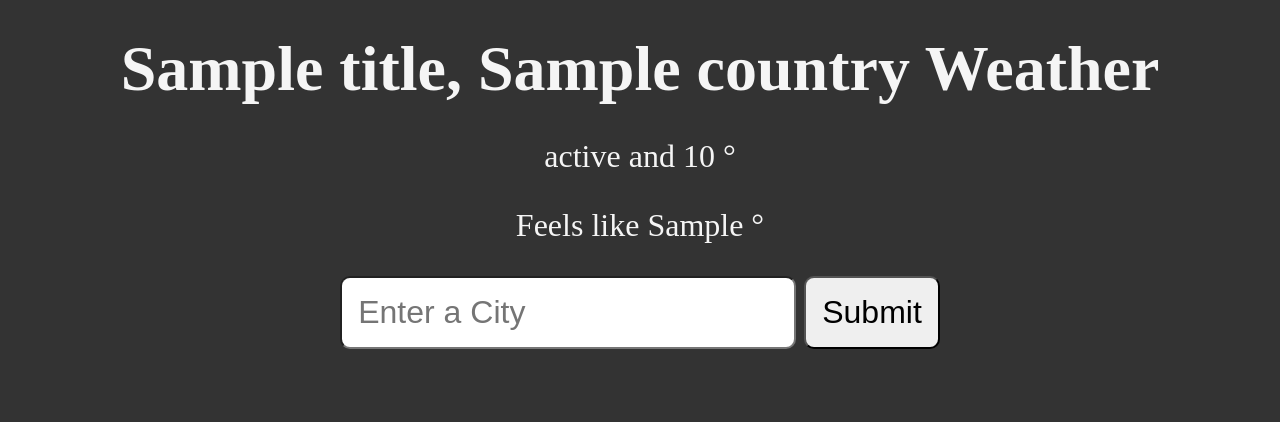
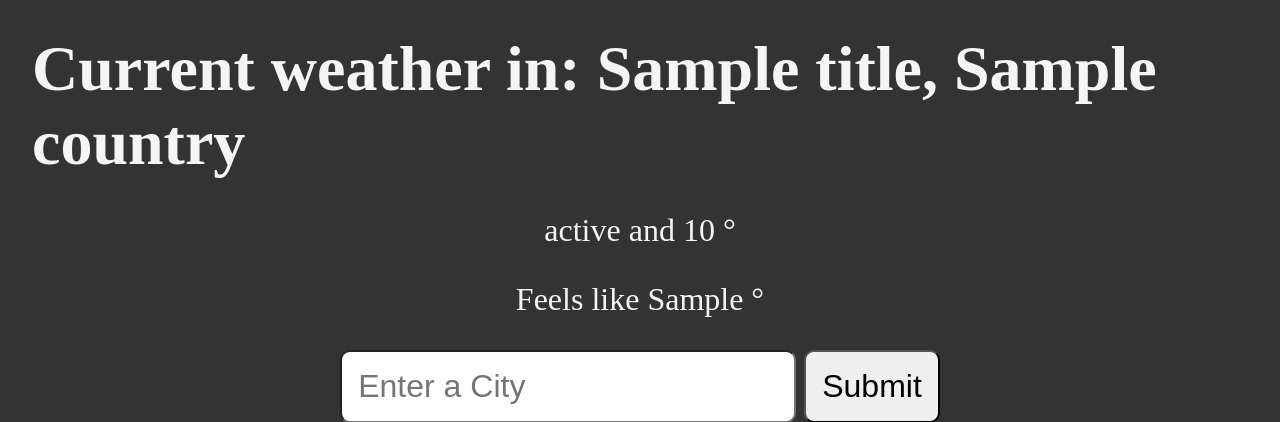
Before and after one commit to oscar-muindi/python_weather, a Flask app: template templates/weather.html in a window 1280 px wide. Shown: the top 422 px of the page. Run offline with Flask 3, Linux system fonts and the light colour scheme; the template is opened without the code that fills it: most values are stand-ins (such as "Sample title", 1, 10 or a date in 2020).

Commit message:
fourth commit

```diff
--- a/templates/weather.html
+++ b/templates/weather.html
@@ -10,7 +10,7 @@
     />
   </head>
   <body>
-    <h1>{{ title }}, {{ country }} Weather</h1>
+    <h1>Current weather in: {{ title }}, {{ country }}</h1>
 
     <p>{{ status }} and {{ temp }} &deg;</p>
     <p>Feels like {{ feels_like }} &deg;</p>
```
